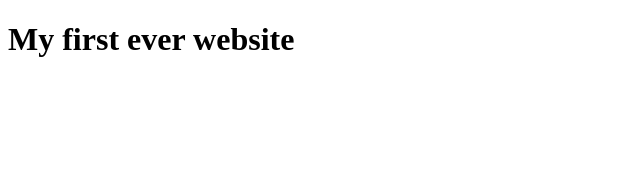
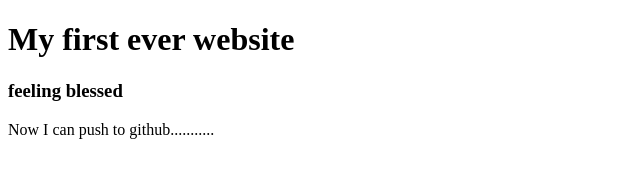
Before and after one commit to jahid118029/my-first-website, a plain HTML site: page index.html in a window 1280 px wide. Shown: the whole page, without its empty margins (0-640 px from the left). Drawn offline with Linux system fonts and the light colour scheme.

Commit message:
learned github

```diff
--- a/index.html
+++ b/index.html
@@ -8,5 +8,7 @@
 </head>
 <body>
    <h1>My first ever website</h1>
+   <h3>feeling blessed</h3>
+   <p>Now I can push to github...........</p>
 </body>
 </html>
```
